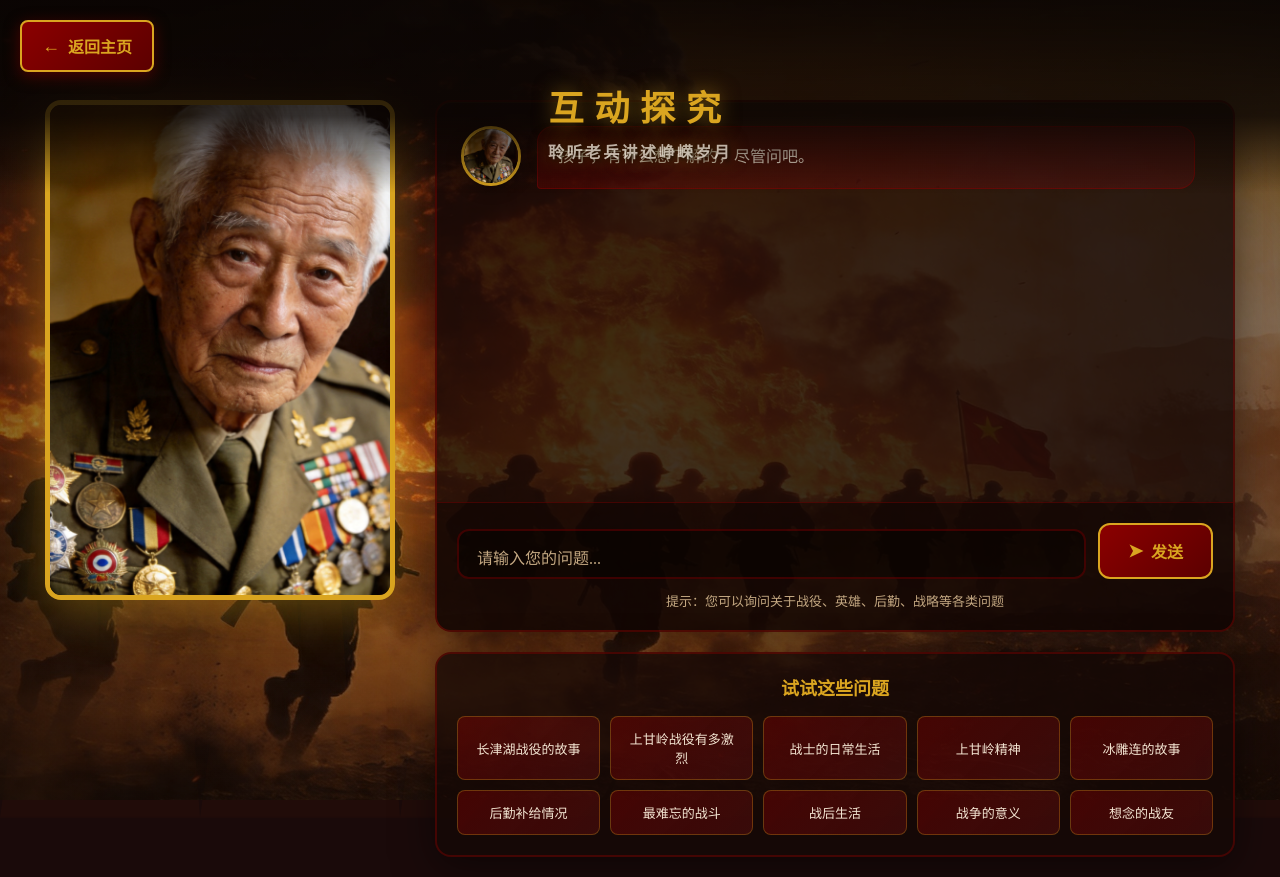
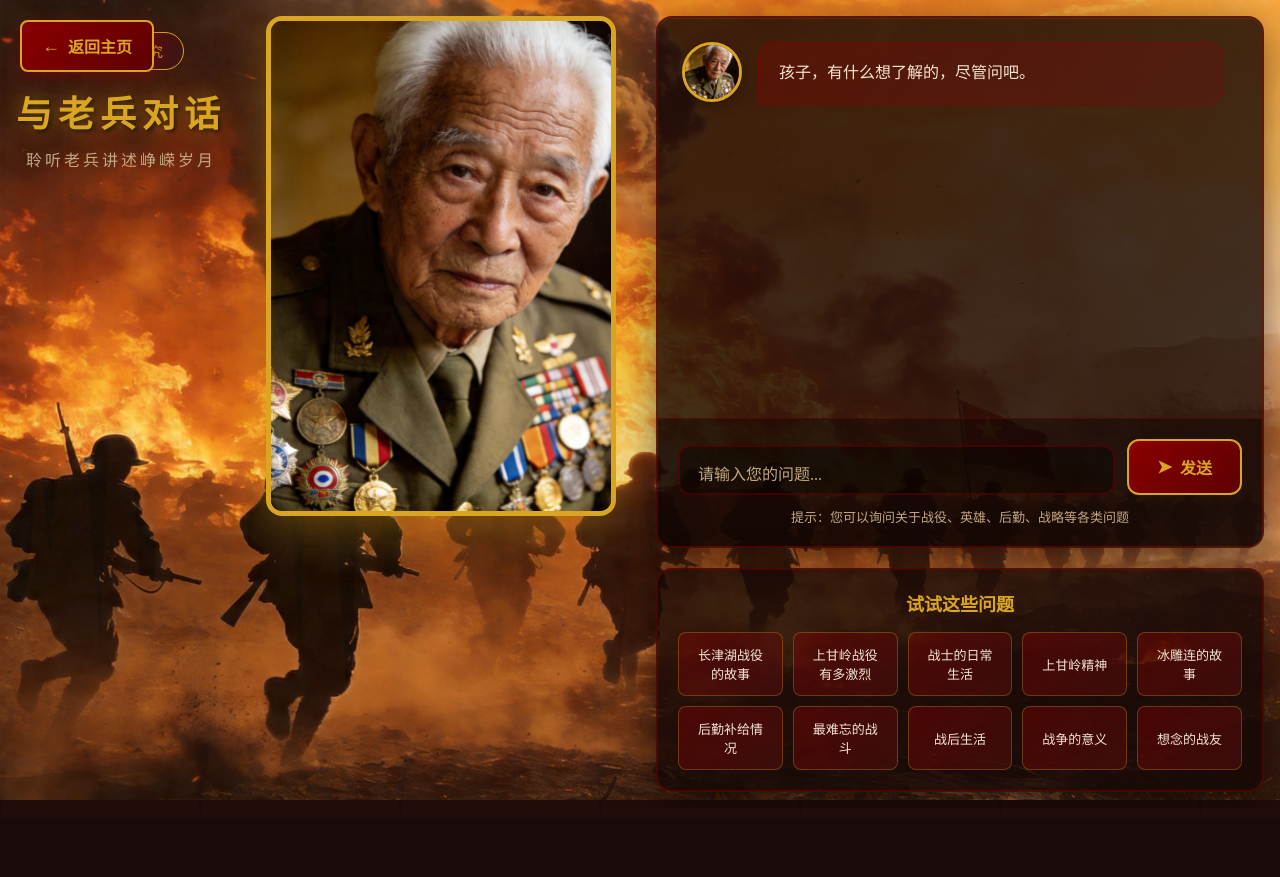
Before and after one commit to Alai1992/degitalman, a website: page public/interactive-explore.html in a window 1280 px wide. After the commit the page ends 808 px from the top, so only its background shows below. Drawn offline with Linux system fonts and the light colour scheme; a web font is replaced by a local one.

Commit message:
feat: 更新互动探究标题样式与其他模块一致

```diff
--- a/public/interactive-explore.css
+++ b/public/interactive-explore.css
@@ -105,34 +105,45 @@ body {
   min-height: 100vh;
   display: flex;
   flex-direction: column;
-  padding: 20px;
+  padding: 1rem;
+  position: relative;
+  z-index: 2;
 }
 
-/* 页面标题 */
-.page-title {
-  position: fixed;
-  top: 0;
-  left: 0;
-  right: 0;
-  padding: 80px 20px 30px;
-  background: linear-gradient(to bottom, rgba(10, 5, 3, 0.95) 0%, rgba(10, 5, 3, 0.8) 60%, transparent 100%);
+/* 页面标题 - 与其他模块一致 */
+.page-header {
   text-align: center;
-  z-index: 50;
+  margin-bottom: 1.5rem;
+  padding: 1rem 0;
+  animation: fadeInDown 0.8s ease-out;
 }
 
-.page-title h1 {
-  font-size: 2.2rem;
-  color: var(--war-gold);
-  margin: 0 0 8px;
-  text-shadow: 0 0 20px rgba(218, 165, 32, 0.5);
-  letter-spacing: 0.3em;
+@keyframes fadeInDown {
+  from {
+    opacity: 0;
+    transform: translateY(-30px);
+  }
+  to {
+    opacity: 1;
+    transform: translateY(0);
+  }
 }
 
-.page-title p {
-  font-size: 1rem;
-  color: rgba(255, 248, 235, 0.7);
-  margin: 0;
-  letter-spacing: 0.15em;
+.header-badge {
+  display: inline-flex;
+  align-items: center;
+  gap: 0.5rem;
+  padding: 0.5rem 1.2rem;
+  background: linear-gradient(135deg, var(--war-red), #5c0000);
+  border: 2px solid var(--war-gold);
+  border-radius: 50px;
+  margin-bottom: 0.8rem;
+  font-size: 0.95rem;
+  color: var(--war-gold);
+}
+
+.badge-icon {
+  font-size: 1.2rem;
 }
 
 .page-content {
@@ -142,11 +153,9 @@ body {
   align-items: flex-start;
   justify-content: center;
   gap: 40px;
-  padding-top: 140px;
   max-width: 1400px;
   margin: 0 auto;
   width: 100%;
-  padding-top: 80px;
 }
 
 /* 左侧老兵半身照片 */
--- a/public/interactive-explore.html
+++ b/public/interactive-explore.html
@@ -15,15 +15,6 @@
         <!-- 战火背景 -->
         <div class="war-background"></div>
 
-        <!-- 渐变遮罩 -->
-        <div class="gradient-overlay"></div>
-
-        <!-- 页面标题 -->
-        <div class="page-title">
-          <h1>互动探究</h1>
-          <p>聆听老兵讲述峥嵘岁月</p>
-        </div>
-
         <!-- 返回按钮 -->
         <button class="back-button" id="backBtn">
           <span class="back-icon">←</span>
@@ -32,6 +23,16 @@
 
         <!-- 内容区域 -->
         <div class="page-content">
+          <!-- 页面标题 -->
+          <header class="page-header">
+            <div class="header-badge">
+              <span class="badge-icon">🎙️</span>
+              互动探究
+            </div>
+            <h1 class="page-title">与老兵对话</h1>
+            <p class="page-subtitle">聆听老兵讲述峥嵘岁月</p>
+          </header>
+
           <!-- 左侧老兵半身照片 -->
           <div class="veteran-portrait">
             <div class="portrait-frame">
```
